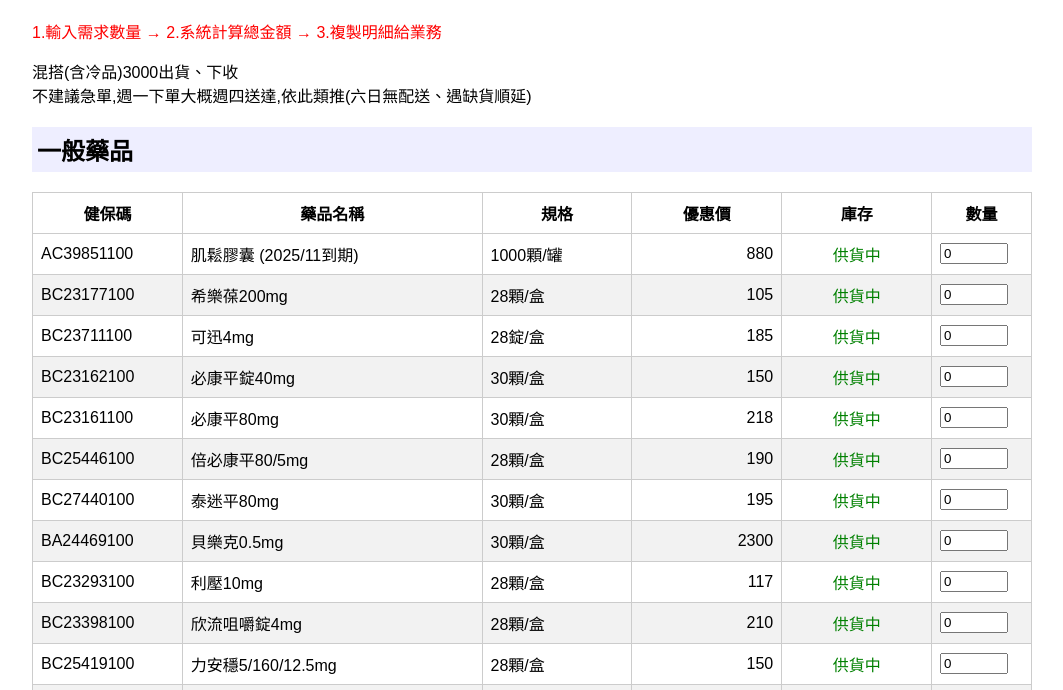
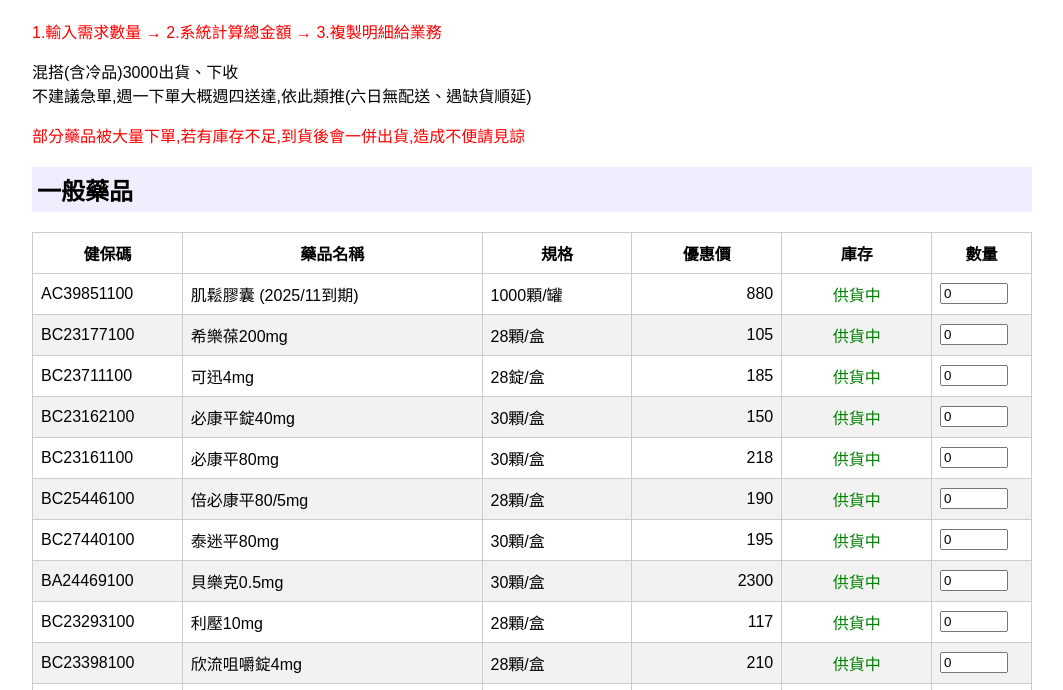
Before and after one commit to moon666727/new, a plain HTML site: page index.html in a window 1280 px wide. Shown: the part 90-780 px from the top of the page, without its empty margins (108-1171 px from the left). Drawn offline with Linux system fonts and the light colour scheme.

Commit message:
Update index.html

```diff
--- a/index.html
+++ b/index.html
@@ -27,6 +27,7 @@
   <h1>💊 Moon訂單計算系統 (8/18更新)</h1>
   <p style="color: red;">1.輸入需求數量 → 2.系統計算總金額 → 3.複製明細給業務</p>
   <p>混搭(含冷品)3000出貨、下收<br>不建議急單,週一下單大概週四送達,依此類推(六日無配送、遇缺貨順延)</p>
+  <p style="color: red;">部分藥品被大量下單,若有庫存不足,到貨後會一併出貨,造成不便請見諒</p>
 
   <h2>一般藥品</h2>
   <table>
```
